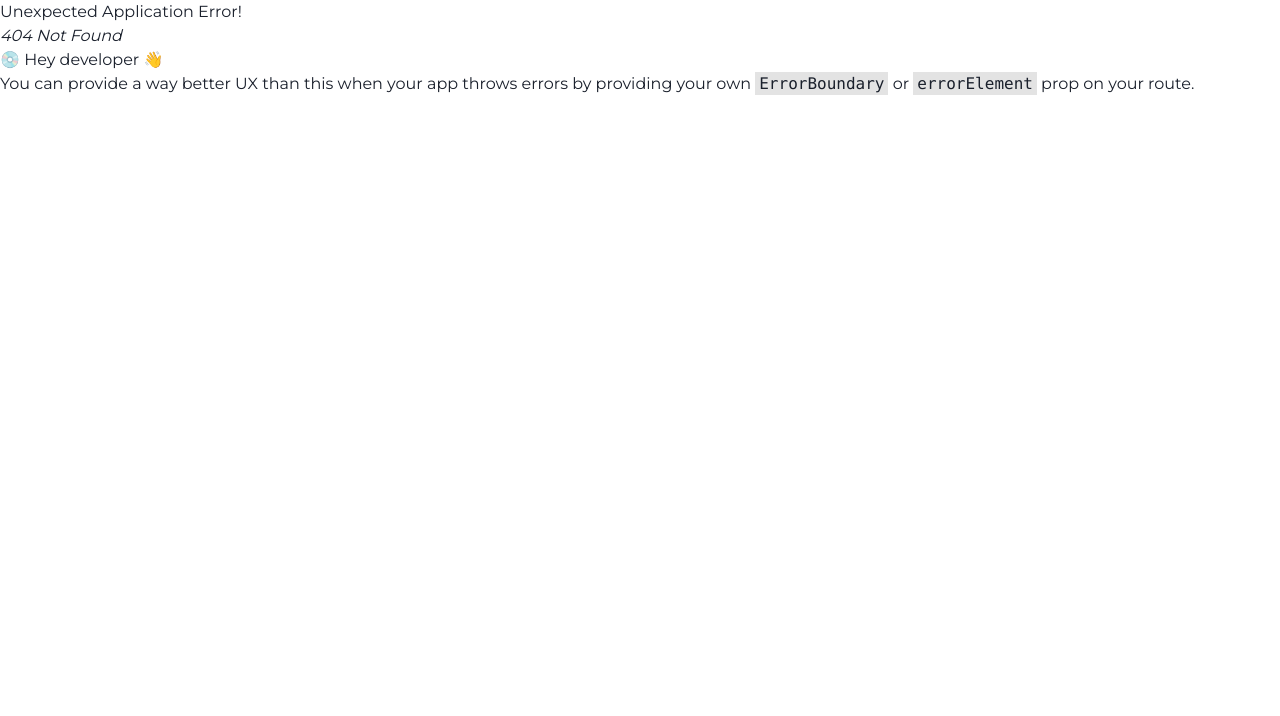
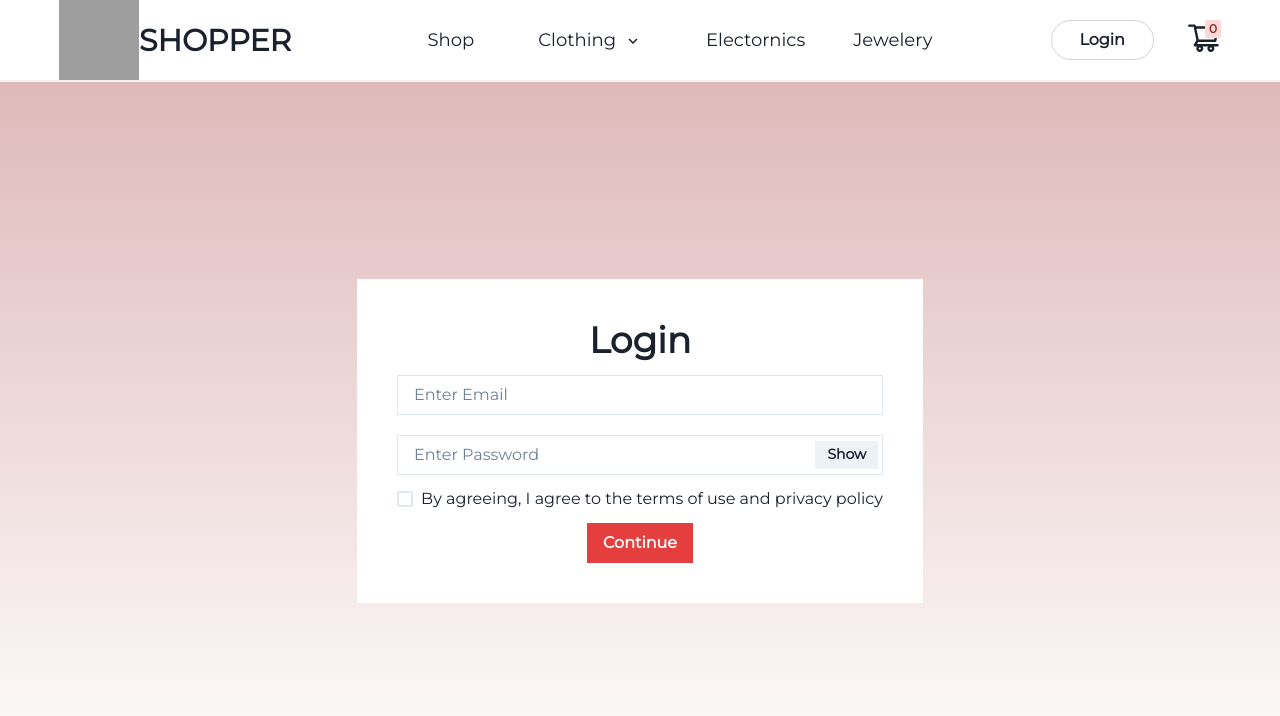
Before and after one commit to mahsannawaz1/React-Eccomerce, a React (Vite) app in the folder vite-project/: page /login in a window 1280 px wide. Before the commit this address had no page. Shown: the top 716 px of the page. Built offline with nearby package versions, Linux system fonts and the light colour scheme; no server answers; grey boxes are pictures that could not be loaded.

Commit message:
Added login Page functionality

```diff
--- a/vite-project/package.json
+++ b/vite-project/package.json
@@ -24,6 +24,7 @@
     "framer-motion": "^11.0.14",
     "react": "^18.2.0",
     "react-dom": "^18.2.0",
+    "react-hook-form": "^7.51.1",
     "react-icons": "^5.0.1",
     "react-query": "^3.39.3",
     "react-router-dom": "^6.22.3",
--- /dev/null
+++ b/vite-project/src/assets/contexts/authContext.tsx
@@ -0,0 +1,11 @@
+import { Dispatch, createContext } from "react";
+import { User } from "../../services/useAuth";
+import { AuthAction } from "../../reducers/authReducer";
+
+interface AuthContextType {
+  user: User;
+  dispatch: Dispatch<AuthAction>;
+}
+
+const AuthContext = createContext<AuthContextType>({} as AuthContextType);
+export default AuthContext;
--- a/vite-project/src/components/NavBar.tsx
+++ b/vite-project/src/components/NavBar.tsx
@@ -15,12 +15,16 @@ import {
 } from "@chakra-ui/react";
 import logo from "../assets/images/logo.jpg";
 import { AiOutlineShoppingCart } from "react-icons/ai";
-import { Link, NavLink } from "react-router-dom";
+import { Link, NavLink, useNavigate } from "react-router-dom";
 import { ChevronDownIcon } from "@chakra-ui/icons";
 import { useContext } from "react";
 import CartContext from "../assets/contexts/cartContext";
+import AuthContext from "../assets/contexts/authContext";
+import { User } from "../services/useAuth";
 const NavBar = () => {
   const { cart } = useContext(CartContext);
+  const { user, dispatch } = useContext(AuthContext);
+  const navigate = useNavigate();
   return (
     <Flex
       borderBottom={"2px solid #F4F4F4"}
@@ -104,12 +108,20 @@ const NavBar = () => {
       <Flex gap={8}>
         <Show above="lg">
           <Button
+            onClick={(event) => {
+              if (event.currentTarget.textContent == "Login")
+                navigate("/login");
+              else {
+                dispatch({ type: "GET", user: {} as User });
+                event.currentTarget.textContent = "Login";
+              }
+            }}
             borderRadius={"35px"}
             background="white"
             paddingX={7}
             border={"1px solid lightgray"}
           >
-            Login
+            {user.email ? "Logout" : "Login"}
           </Button>
         </Show>
         <NavLink to="/cart">
--- a/vite-project/src/pages/Layout.tsx
+++ b/vite-project/src/pages/Layout.tsx
@@ -2,16 +2,23 @@ import { Grid, GridItem } from "@chakra-ui/react";
 import NavBar from "../components/NavBar";
 
 import Footer from "../components/Footer";
-import { Outlet } from "react-router-dom";
+import { Outlet, useLocation } from "react-router-dom";
 import { useReducer } from "react";
 import cartReducer from "../reducers/cartReducer";
 import CartContext from "../assets/contexts/cartContext";
+import authReducer from "../reducers/authReducer";
+import { User } from "../services/useAuth";
+import AuthContext from "../assets/contexts/authContext";
 
 const Layout = () => {
-  const [cart, dispatch] = useReducer(cartReducer, { cartItems: [] });
+  const [cart, cartDispatch] = useReducer(cartReducer, { cartItems: [] });
+  const [user, userDispatch] = useReducer(authReducer, {} as User);
+  const location = useLocation();
+
   return (
     <Grid>
-      <CartContext.Provider value={{ cart, dispatch }}>
+      <AuthContext.Provider value={{ user, dispatch: userDispatch }}>
+        <CartContext.Provider value={{ cart, dispatch: cartDispatch }}>
           <GridItem
             position="sticky"
             top="0px"
@@ -24,9 +31,12 @@ const Layout = () => {
             <Outlet />
           </GridItem>
         </CartContext.Provider>
+      </AuthContext.Provider>
+      {location.pathname === "/login" ? null : (
         <GridItem>
           <Footer />
         </GridItem>
+      )}
     </Grid>
   );
 };
--- /dev/null
+++ b/vite-project/src/pages/Login.1.tsx
@@ -0,0 +1,112 @@
+import {
+  Box,
+  Button,
+  Checkbox,
+  Flex,
+  FormControl,
+  Heading,
+  Input,
+  InputGroup,
+  InputRightElement,
+  Text,
+} from "@chakra-ui/react";
+import { useContext, useState } from "react";
+import useAuth from "../services/useAuth";
+import { FieldValues, useForm } from "react-hook-form";
+import AuthContext from "../assets/contexts/authContext";
+import { useNavigate } from "react-router-dom";
+
+export const Login = () => {
+  const [error, setError] = useState("");
+  const { dispatch } = useContext(AuthContext);
+  const navigate = useNavigate();
+  const {
+    register,
+    handleSubmit,
+    formState: { errors },
+  } = useForm();
+  const { data: users } = useAuth();
+  const [show, setShow] = useState(false);
+  const handleClick = () => setShow(!show);
+  const onSubmit = (data: FieldValues) => {
+    const user = users?.find(
+      (user) => user.email === data.email && user.password === data.password
+    );
+    if (user) {
+      dispatch({ type: "GET", user });
+      navigate("/");
+    } else {
+      setError("Invalid Username or password");
+    }
+  };
+  return (
+    <Flex
+      height={"calc(100vh - 82px)"}
+      justifyContent={"center"}
+      alignItems={"center"}
+      background="linear-gradient(0deg, rgba(255,255,255,1) 0%, rgba(223,185,186,1) 100%)"
+    >
+      <Box background="#fff" padding={10}>
+        <Heading textAlign={"center"} marginBottom={3}>
+          Login
+        </Heading>
+        <form onSubmit={handleSubmit(onSubmit)}>
+          {error && (
+            <Text marginTop={3} color={"red"}>
+              {error}
+            </Text>
+          )}
+          <FormControl>
+            <Input
+              isRequired
+              {...register("email")}
+              id="email"
+              borderRadius={0}
+              type="email"
+              placeholder="Enter Email"
+              marginBottom={5}
+            />
+            <InputGroup size="md">
+              <Input
+                isRequired
+                id="password"
+                {...register("password", {
+                  minLength: 5,
+                })}
+                borderRadius={0}
+                type={show ? "text" : "password"}
+                placeholder="Enter Password"
+              />
+              <InputRightElement width="4.5rem">
+                <Button
+                  h="1.75rem"
+                  size="sm"
+                  onClick={handleClick}
+                  borderRadius={0}
+                >
+                  {show ? "Hide" : "Show"}
+                </Button>
+              </InputRightElement>
+            </InputGroup>
+            {errors.password?.type == "minLength" && (
+              <Text color="red">
+                Password must be atleast 5 Characters long
+              </Text>
+            )}
+            <Flex direction="row" marginY={3}>
+              <Checkbox {...register("check")} id="check" isRequired>
+                By agreeing, I agree to the terms of use and privacy policy
+              </Checkbox>
+            </Flex>
+            <Flex justifyContent={"center"}>
+              <Button colorScheme="red" type="submit" borderRadius={0}>
+                Continue
+              </Button>
+            </Flex>
+          </FormControl>
+        </form>
+      </Box>
+    </Flex>
+  );
+};
+export default Login;
--- /dev/null
+++ b/vite-project/src/reducers/authReducer.tsx
@@ -0,0 +1,13 @@
+import { User } from "../services/useAuth";
+
+export interface AuthAction {
+  type: "GET";
+  user: User;
+}
+
+const authReducer = (state: User, action: AuthAction): User => {
+  if (action.type == "GET") return action.user;
+  return state;
+};
+
+export default authReducer;
--- a/vite-project/src/routing/routes.tsx
+++ b/vite-project/src/routing/routes.tsx
@@ -7,6 +7,7 @@ import Electronics from "../pages/Electronics";
 import Jewelery from "../pages/Jewelery";
 import ProductDetailPage from "../pages/ProductDetailPage";
 import Cart from "../pages/Cart";
+import Login from "../pages/Login.1";
 
 const routes = createBrowserRouter([
   {
@@ -19,6 +20,7 @@ const routes = createBrowserRouter([
       { path: "electronics", element: <Electronics /> },
       { path: "jewelery", element: <Jewelery /> },
       { path: "cart", element: <Cart /> },
+      { path: "login", element: <Login /> },
       { path: "product/:id", element: <ProductDetailPage /> },
     ],
   },
--- /dev/null
+++ b/vite-project/src/services/useAuth.tsx
@@ -0,0 +1,19 @@
+import { useQuery } from "@tanstack/react-query";
+import axios from "axios";
+
+export interface User {
+  email: string;
+  password: string;
+}
+
+const useAuth = () => {
+  return useQuery({
+    queryKey: ["users"],
+    queryFn: () =>
+      axios
+        .get<User[]>("https://fakestoreapi.com/users")
+        .then((res) => res.data),
+  });
+};
+
+export default useAuth;
```
Also changed, not shown: 1 other file (tests, documents, lock files or other folders). Lines whose indentation alone changed are shown as unchanged.
